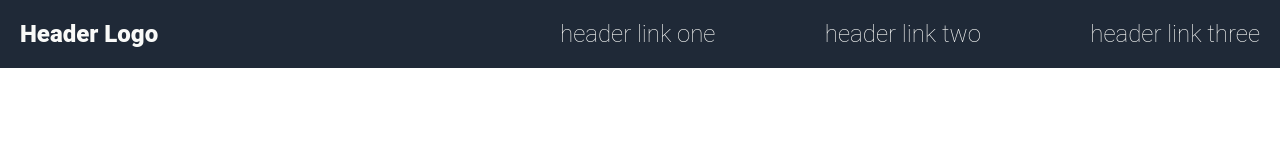
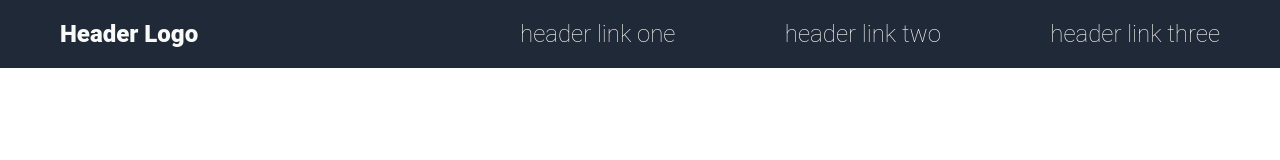
Before and after one commit to derekdhardin/TLOP-landing-page, a plain HTML site: page index.html in a window 1280 px wide. Drawn offline with Linux system fonts and the light colour scheme.

Commit message:
add(nav): Add center alignment

```diff
--- a/stylesheet.css
+++ b/stylesheet.css
@@ -21,6 +21,7 @@ nav {
     background-color: #1F2937;
 
     padding:20px;
+    width:1200px;
 }
 
 .left-side {
@@ -45,3 +46,10 @@ nav {
 ul {
     list-style: none;
 }
+
+header {
+    display: flex;
+    justify-content: center;
+
+    background-color: #1F2937;
+}
```
Also changed, not shown: index.html (+1 -0 lines).
